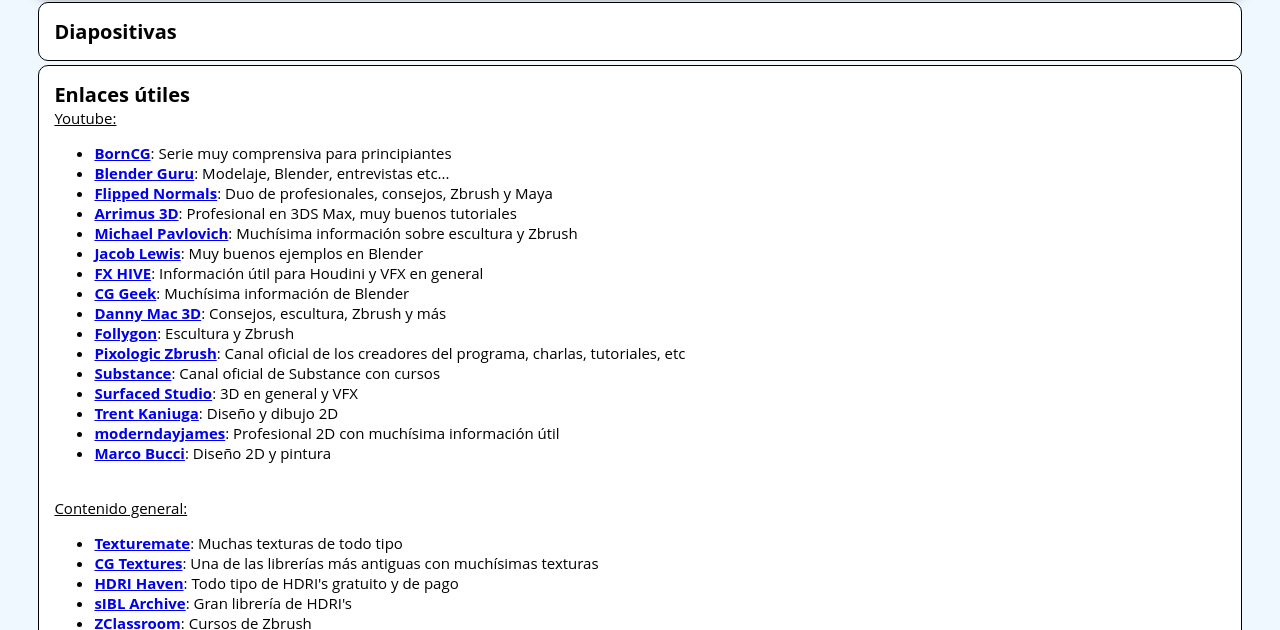
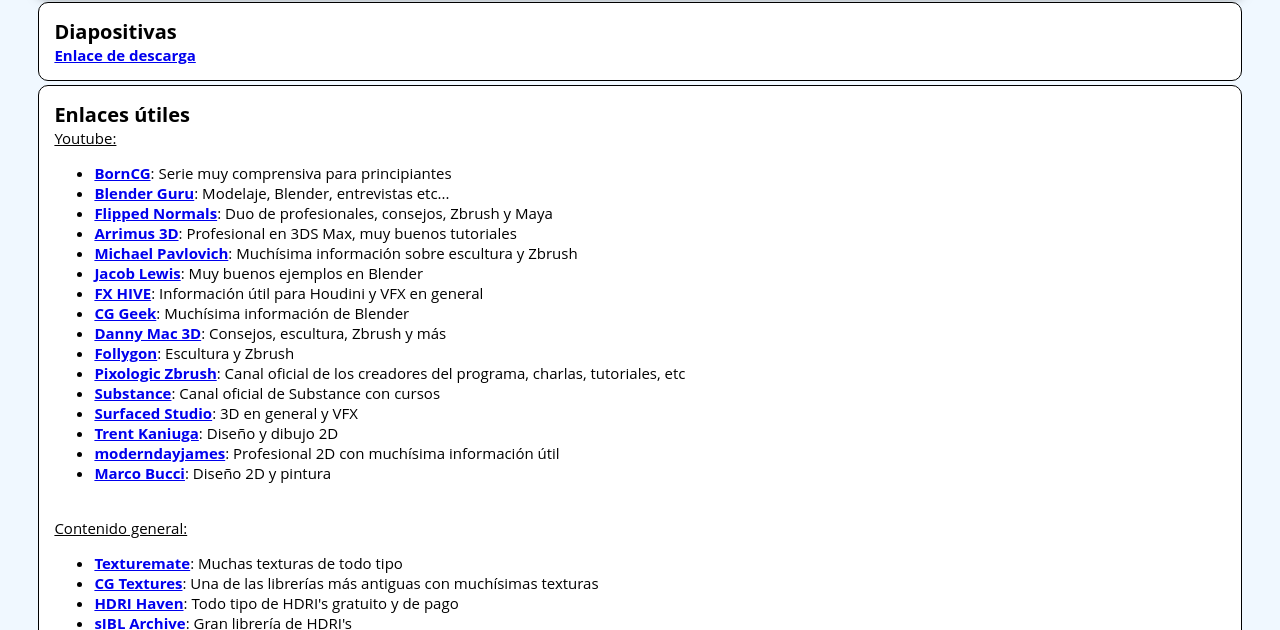
Before and after one commit to Giantswing/CharlaADD, a plain HTML site: page index.html in a window 1280 px wide. Shown: the part 165-795 px from the top of the page. Drawn offline with Linux system fonts and the light colour scheme.

Commit message:
diapositvas

```diff
--- a/index.html
+++ b/index.html
@@ -14,6 +14,7 @@
         <div class="main">
         <div id="diapositivas">
         <div class="textTitle">Diapositivas</div>
+	<a href="https://drive.google.com/open?id=1K7rwSgJOkYlvtnsfEpTVDWv80sR9Rasp">Enlace de descarga</a>
         </div>
 
         <div id="enlaces">
```
